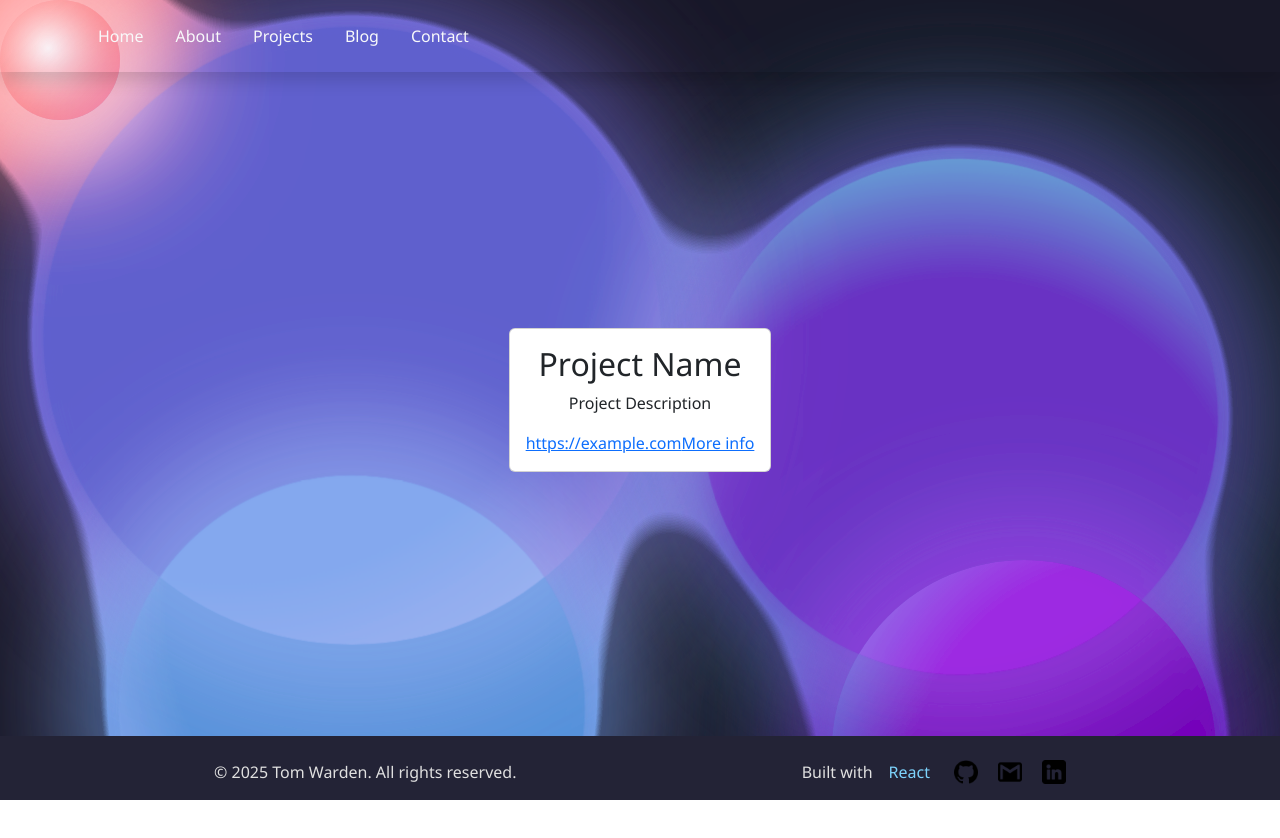
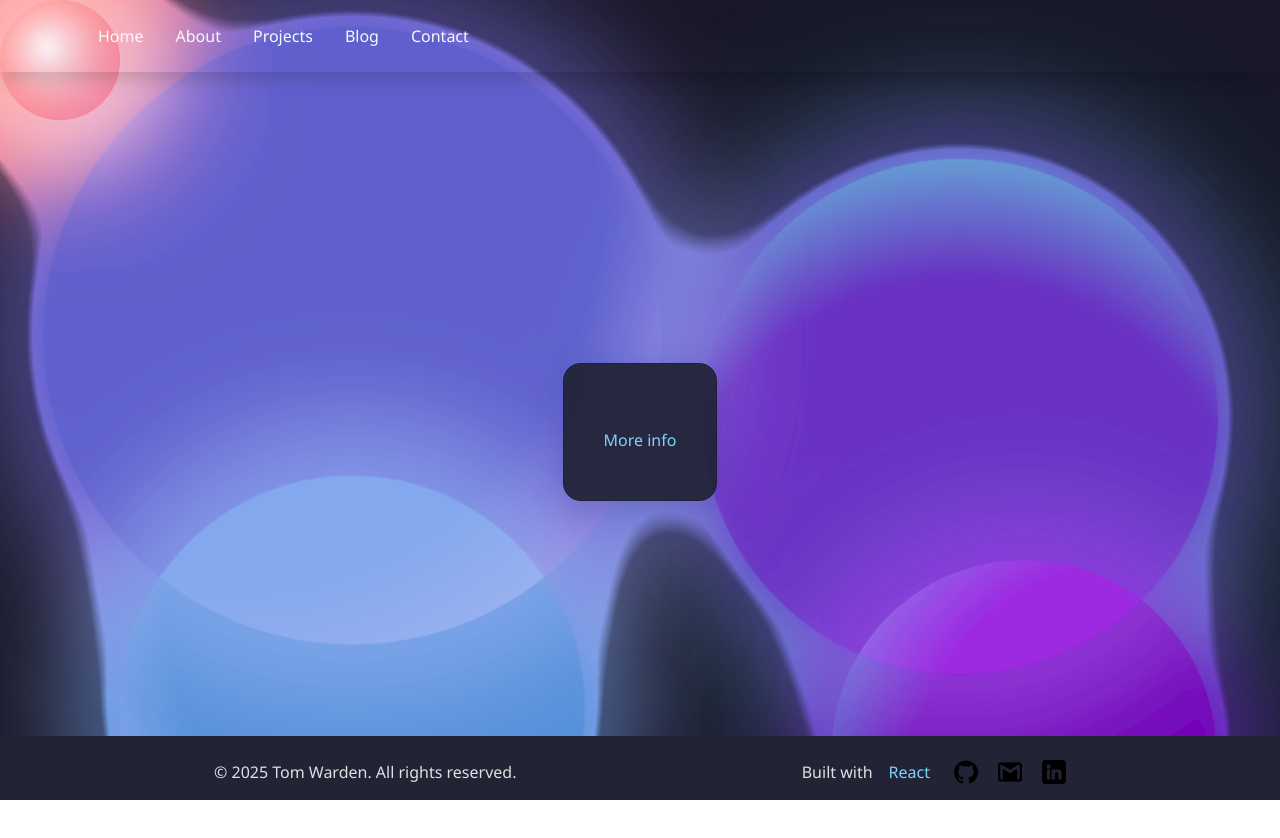
Before and after one commit to tomlukewarden/developer-portfolio, a React (Vite) app: page /projects in a window 1280 px wide. Shown: the top 838 px of the page. Before the commit the page ends 800 px from the top, so only its background shows below. Built offline with nearby package versions, Linux system fonts and the light colour scheme.

Commit message:
...just didnt import the project css

```diff
--- a/src/pages/components/projectCard.jsx
+++ b/src/pages/components/projectCard.jsx
@@ -1,10 +1,22 @@
 
 function ProjectCard({ project }) {
-  project = project || {
+  project = [{
     name: "Project Name",
     description: "Project Description",
     link: "https://example.com",
+    github: ""},
+  {
+    name: "Project Name 2",
+    description: "Project Description 2",
+    link: "https://example2.com",
+    github: ""},
+  {
+    name: "Project Name 3",
+    description: "Project Description 3",
+    link: "https://example3.com",
     github: ""}
+  ]
+
   return (
     <div className="project-card mt-8 card">
       <div className="card-body">
--- a/src/pages/projects.jsx
+++ b/src/pages/projects.jsx
@@ -2,6 +2,7 @@ import Header from "./components/header";
 import Footer from "./components/footer";
 import Bubbles from "./components/bubbles";
 import ProjectCard from "./components/projectCard";
+import "./styles/project.css";
 function Projects () {
   return (
     <div className="project-page-wrapper">
--- a/src/pages/styles/project.css
+++ b/src/pages/styles/project.css
@@ -1,17 +1,21 @@
-/* Container for all cards */
 .project-page-wrapper {
-   min-height: 100vh;
+  position: relative;
+  z-index: 10;
+  min-height: 100vh;
   display: flex;
   flex-direction: column;
-  position: relative;
-  z-index: 1;
-  margin-bottom: 30px;
-  padding-top: 80px;
+  justify-content: center;
+  align-items: center;
+  padding: 0 24px;
+  width: 100%;
+  box-sizing: border-box;
+  background: transparent;
+  gap: 32px;
 }
 
 /* Individual card styling */
 .project-card {
-  z-index: 10;
+  z-index: 1;
   background: rgba(34, 36, 56, 0.95);
   border-radius: 18px;
   box-shadow: 0 8px 32px rgba(31, 38, 135, 0.25);
```
